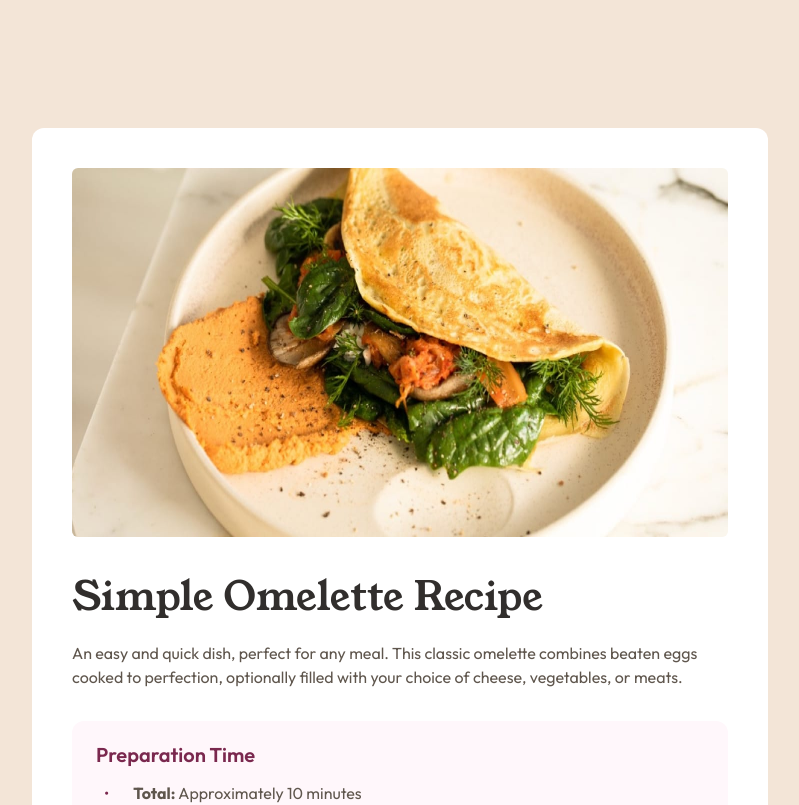
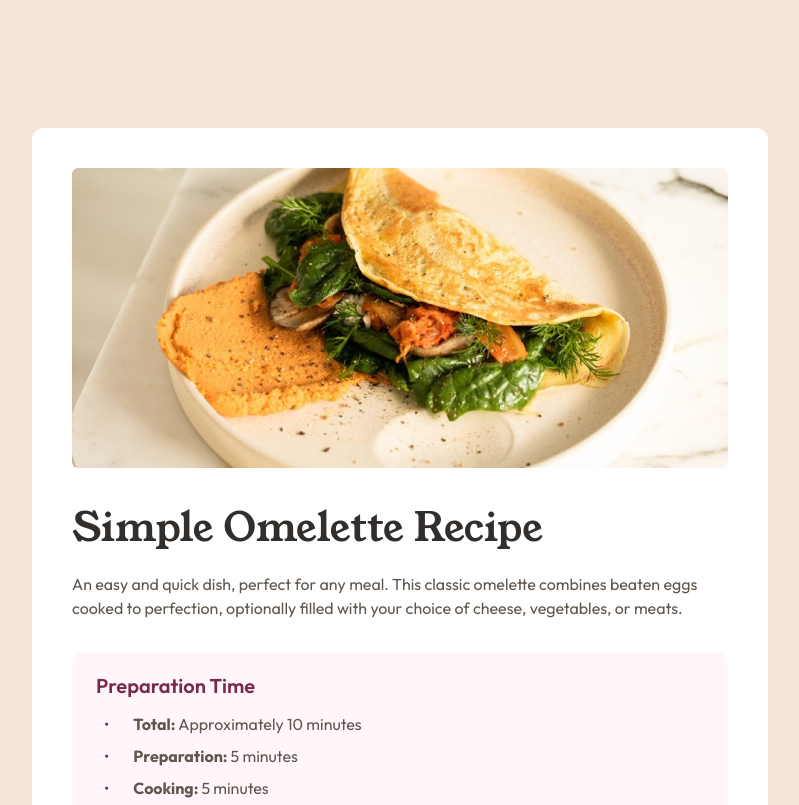
Before and after one commit to haipinggong/recipe-page, a React (Vite) app: page / in a window 1280 px wide. Shown: the top 805 px of the page, without its empty margins (240-1039 px from the left). Built offline with nearby package versions, Linux system fonts and the light colour scheme.

Commit message:
Update the aspectRatio of the image

```diff
--- a/src/App.styles.ts
+++ b/src/App.styles.ts
@@ -29,7 +29,7 @@ export const styles: StyleProps = {
   image: (theme) => ({
     [theme.breakpoints.up("sm")]: {
       borderRadius: 1.5,
-      aspectRatio: "16/9",
+      aspectRatio: "2.19 / 1",
     },
   }),
   textContent: (theme) => ({
```
